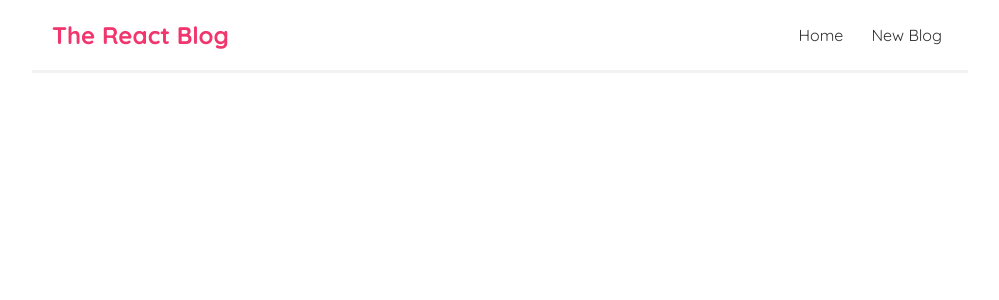
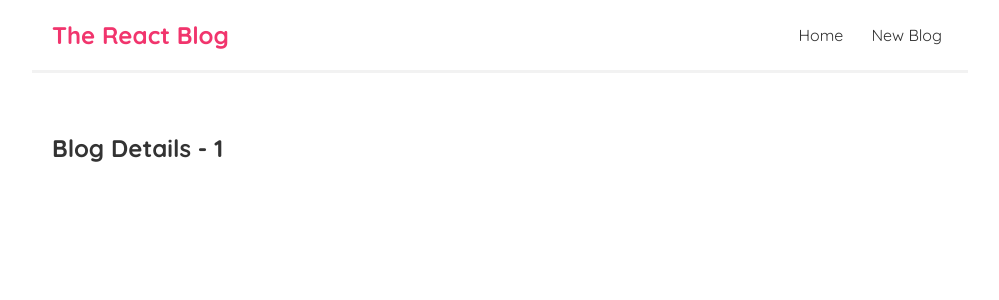
Before and after one commit to akashsahaks/react-blog, a React (Create React App) app: page /blogs/1 in a window 1280 px wide. Shown: the top 300 px of the page, without its empty margins (140-1139 px from the left). Built offline with nearby package versions, Linux system fonts and the light colour scheme.

Commit message:
added route parameter, created BlogDetails.js page and added css

```diff
--- a/src/App.js
+++ b/src/App.js
@@ -3,6 +3,7 @@
 import Navbar from "./Navbar";
 import Home from "./Home";
 import Create from "./Create";
+import BlogDetails from "./BlogDetails";
 
 function App() {
   return (
@@ -13,6 +14,7 @@
           <Routes>
             <Route path="/" element={<Home />} />
             <Route path="/create" element={<Create />} />
+            <Route path="/blogs/:id" element={<BlogDetails />} />
           </Routes>
         </div>
       </div>
--- /dev/null
+++ b/src/BlogDetails.js
@@ -0,0 +1,15 @@
+import React from "react";
+import { useParams } from "react-router-dom";
+
+const BlogDetails = () => {
+  const { id } = useParams();
+  return (
+    <>
+      <div className="blog-details">
+        <h2>Blog Details - {id}</h2>
+      </div>
+    </>
+  );
+};
+
+export default BlogDetails;
--- a/src/BlogList.js
+++ b/src/BlogList.js
@@ -1,4 +1,5 @@
 import React from "react";
+import { Link } from "react-router-dom";
 
 const BlogList = ({ blogs, title }) => {
   return (
@@ -7,8 +8,10 @@
         <h2>{title} </h2>
         {blogs.map((blog) => (
           <div className="blog-preview" key={blog.id}>
-            <h2>{blog.title}</h2>
-            <p>Written by {blog.author}</p>
+            <Link to={`/blogs/${blog.id}`}>
+              <h2>{blog.title}</h2>
+              <p>Written by {blog.author}</p>
+            </Link>
           </div>
         ))}
       </div>
--- a/src/index.css
+++ b/src/index.css
@@ -50,3 +50,7 @@
   color: #f1356d;
   margin-bottom: 8px;
 }
+
+.blog-preview a {
+  text-decoration: none;
+}
```
